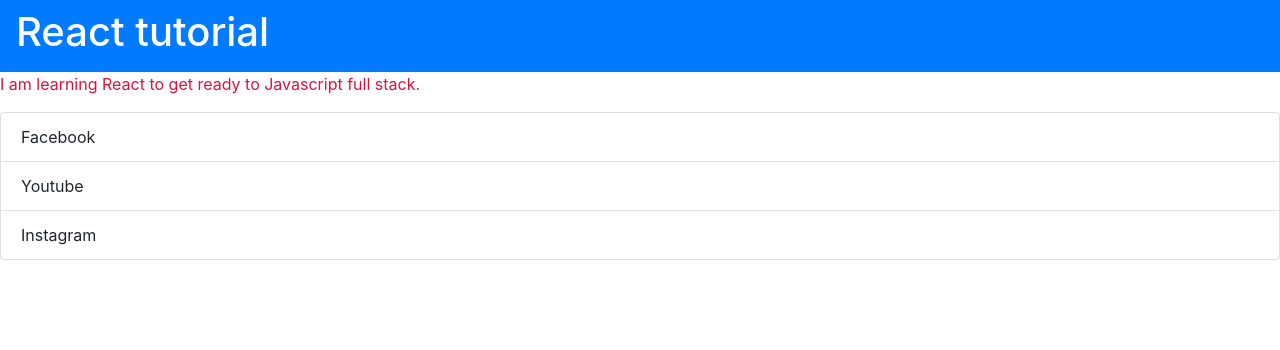
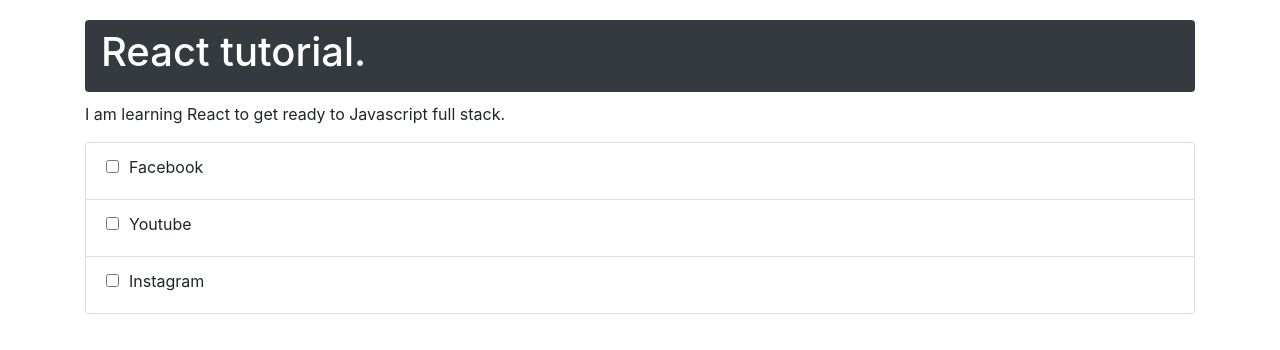
Before and after one commit to mlkia/React, a React (Create React App) app: page / in a window 1280 px wide. Shown: the top 350 px of the page. Built offline with nearby package versions, Linux system fonts and the light colour scheme.

Commit message:
The last change in style and CSS in react.

```diff
--- a/src/Components/App.js
+++ b/src/Components/App.js
@@ -6,7 +6,7 @@
 
 function Startsid(){
     return(
-        <div>
+        <div className="container">
             <Header />
             <Text />
             <Social />
--- a/src/Components/Header.js
+++ b/src/Components/Header.js
@@ -1,11 +1,11 @@
 import React from 'react';
 
-function malik(){
+function Header(){
     return(
-        <div className="navbar bg-primary">
-            <h1 className="text-white">React tutorial</h1>
+        <div className="navbar bg-dark rounded">
+            <h1 className="text-white">React tutorial.</h1>
         </div>
     );
 }
 
-export default malik
+export default Header
--- a/src/Components/Social.js
+++ b/src/Components/Social.js
@@ -4,9 +4,21 @@
     return(
         <div>
             <ul className="list-group">
-               <li className="list-group-item">Facebook</li>
-               <li className="list-group-item">Youtube</li>
-               <li className="list-group-item">Instagram</li>
+
+               <li className="list-group-item">
+                   <input type="checkbox" id="facebook" />
+                   <label for="facebook">Facebook</label>
+                </li>
+
+               <li className="list-group-item">
+                   <input type="checkbox" id="youtube" />
+                   <label for="youtube">Youtube</label>
+                </li>
+
+               <li className="list-group-item">
+                   <input type="checkbox" id="instagram" />
+                   <label for="instagram">Instagram</label>
+                </li>
             </ul>
         </div>
     );
--- a/src/style.css
+++ b/src/style.css
@@ -1,3 +1,11 @@
-p {
-    color:crimson ;
+.container {
+    margin-top: 20px;
 }
+
+div {
+    margin-bottom: 10px;
+}
+
+label {
+       padding-left: 10px;
+}
```
